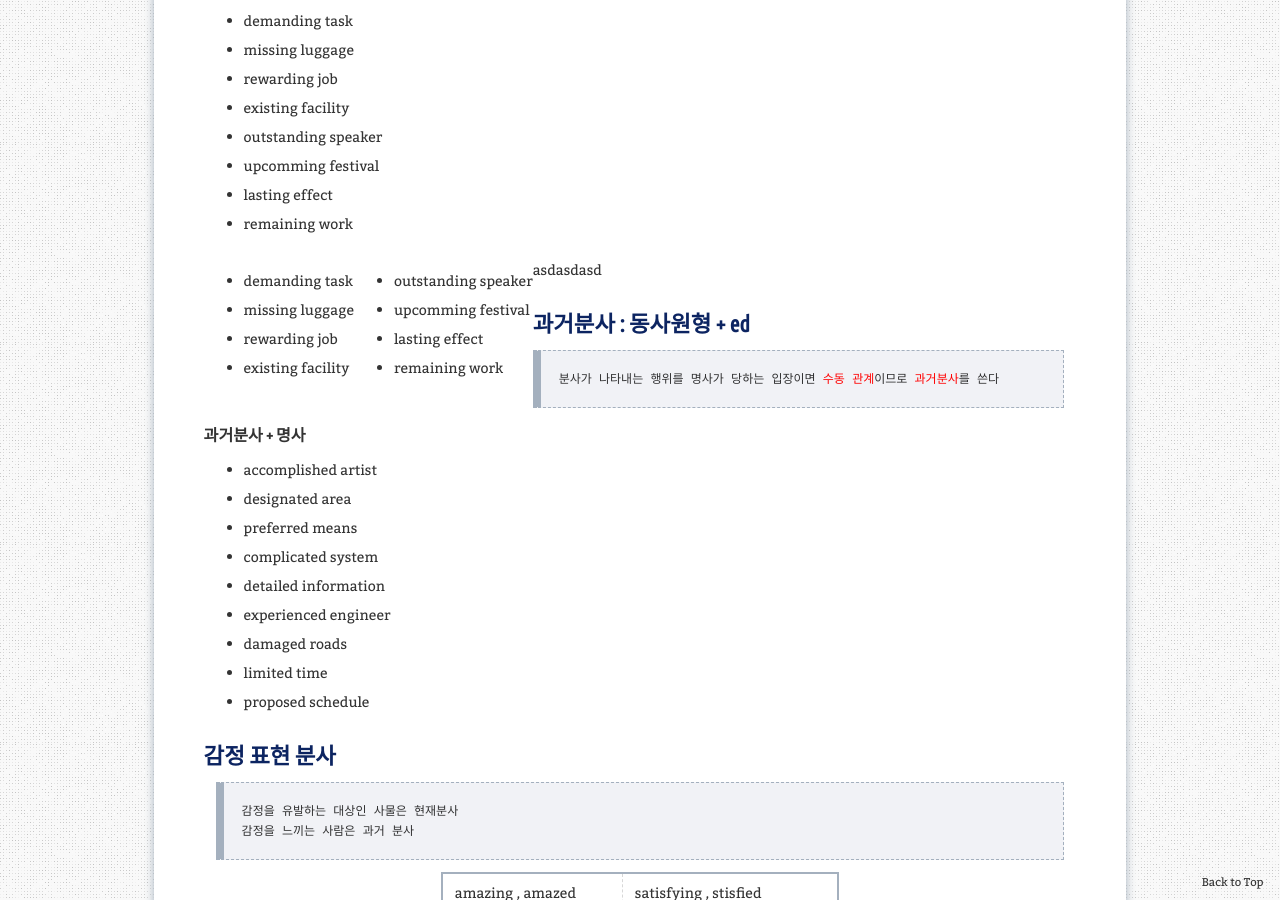
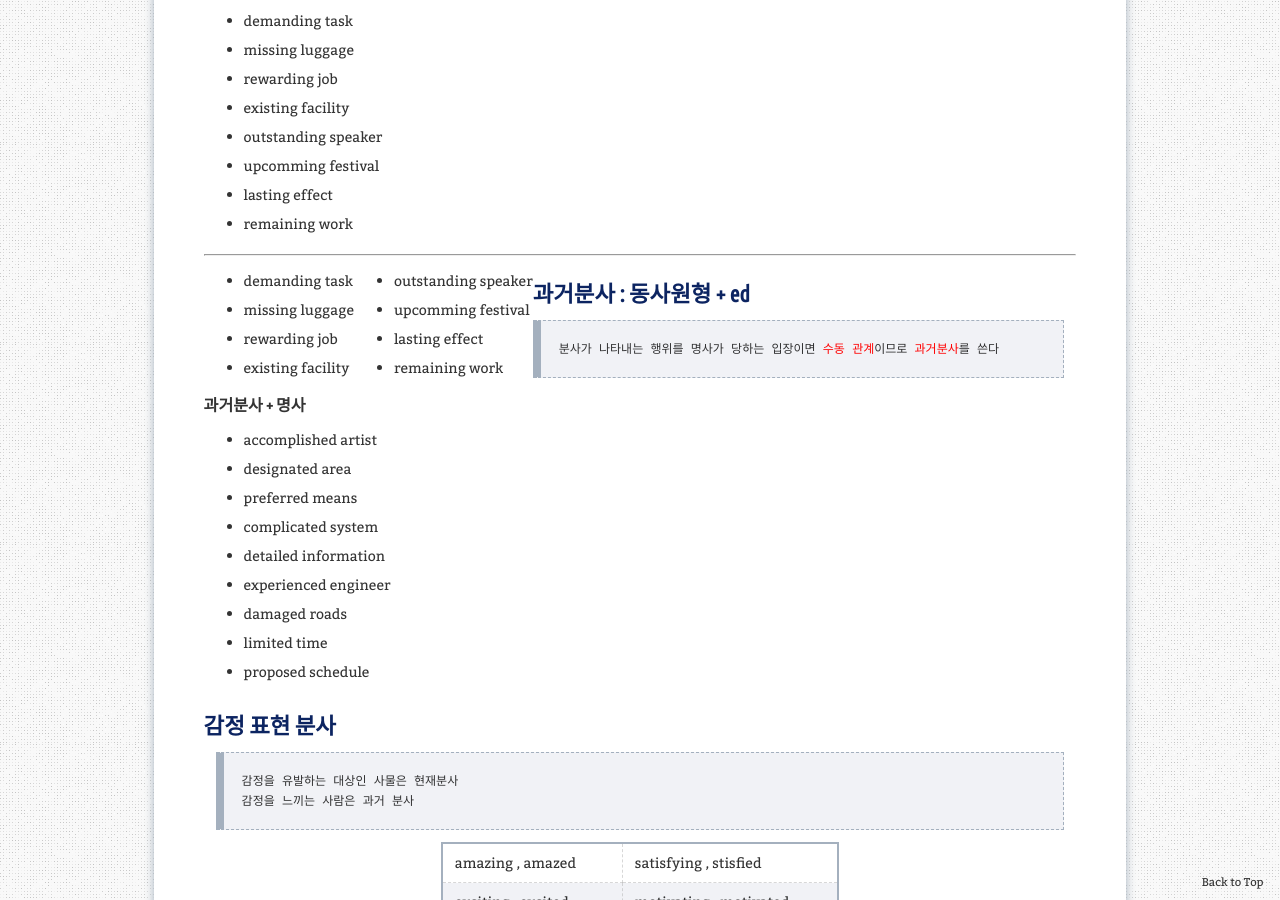
Before and after one commit to aristohyun/aristohyun.github.io, a Jekyll site: the page built from _posts/2021-12-31-TOEIC.md, in a window 1280 px wide and 900 px high, scrolled down 15256 px. Built offline with Jekyll 4.4.1, drawn with Linux system fonts in a browser that asks for light colours; comment, search, counter and statistics services are not loaded.

Commit message:
Update 2021-12-31-TOEIC.md

```diff
--- a/_posts/2021-12-31-TOEIC.md
+++ b/_posts/2021-12-31-TOEIC.md
@@ -569,25 +569,21 @@ be prohibited from
 - remaining work
 
 <div>
-  <div class="pull-left" style="float: left;">
-    <ul>
+    <ul class="multi-stage">
       <li>demanding task</li>
       <li>missing luggage</li>
       <li>rewarding job</li>
       <li>existing facility</li>
     </ul>
-  </div>
-  <div class="pull-right" style="float: left;">
-    <ul>
+    <ul class="multi-stage">
       <li>outstanding speaker</li>
       <li>upcomming festival</li>
       <li>lasting effect</li>
       <li>remaining work</li>
   </ul>
-  </div>
 </div>
 
-asdasdasd
+----------------------
 
 ### 과거분사 : 동사원형 + ed
 
```
